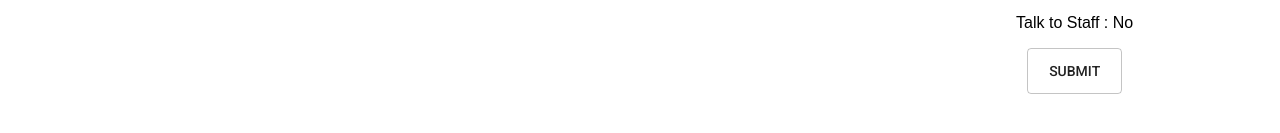
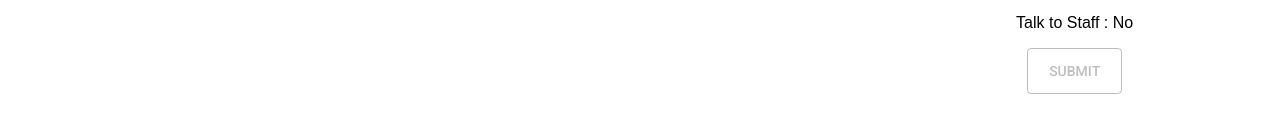
Before and after one commit to phiathao/feedback, a React (Create React App) app: page / in a window 1280 px wide. Shown: the part 283-416 px from the top of the page. Built offline with nearby package versions, Linux system fonts and the light colour scheme.

Commit message:
disable button instead of alert

```diff
--- a/src/components/rFeedBack/rFeedBack.jsx
+++ b/src/components/rFeedBack/rFeedBack.jsx
@@ -17,9 +17,6 @@ class ReFeedback extends Component {
         flagged: this.props.feedback.flagged
     }
     handleSubmit = event => {
-        if (this.state.feeling === '' || this.state.understanding === '' || this.state.support === '') {
-            return alert('Feedback is NOT complete!')
-        }
         axios.post('/feedback', this.state).then(response => {
             console.log(response)
         }).catch((error) => {
@@ -28,11 +25,15 @@ class ReFeedback extends Component {
         this.props.history.push('/new');
     }
     render() {
-        let staff;
+        let staff; // display true / false to yes or no
         if (this.state.flagged === '1') {
             staff = 'Yes';
         } else {
             staff = 'No';
+        }
+        let btn = true; // button disable check
+        if (this.state.feeling !== '' && this.state.understanding !== '' && this.state.support !== ''){
+                btn = false;
         }
         return (
             <div>
@@ -41,7 +42,7 @@ class ReFeedback extends Component {
                 <p>Support : {this.state.support}</p>
                 <p>Comments : {this.state.comments}</p>
                 <p>Talk to Staff : {staff}</p>
-                <Button onClick={this.handleSubmit} variant='outlined'>Submit</Button>
+                <Button onClick={this.handleSubmit} disabled={btn} variant='outlined'>Submit</Button>
             </div>
         )
     }
```
